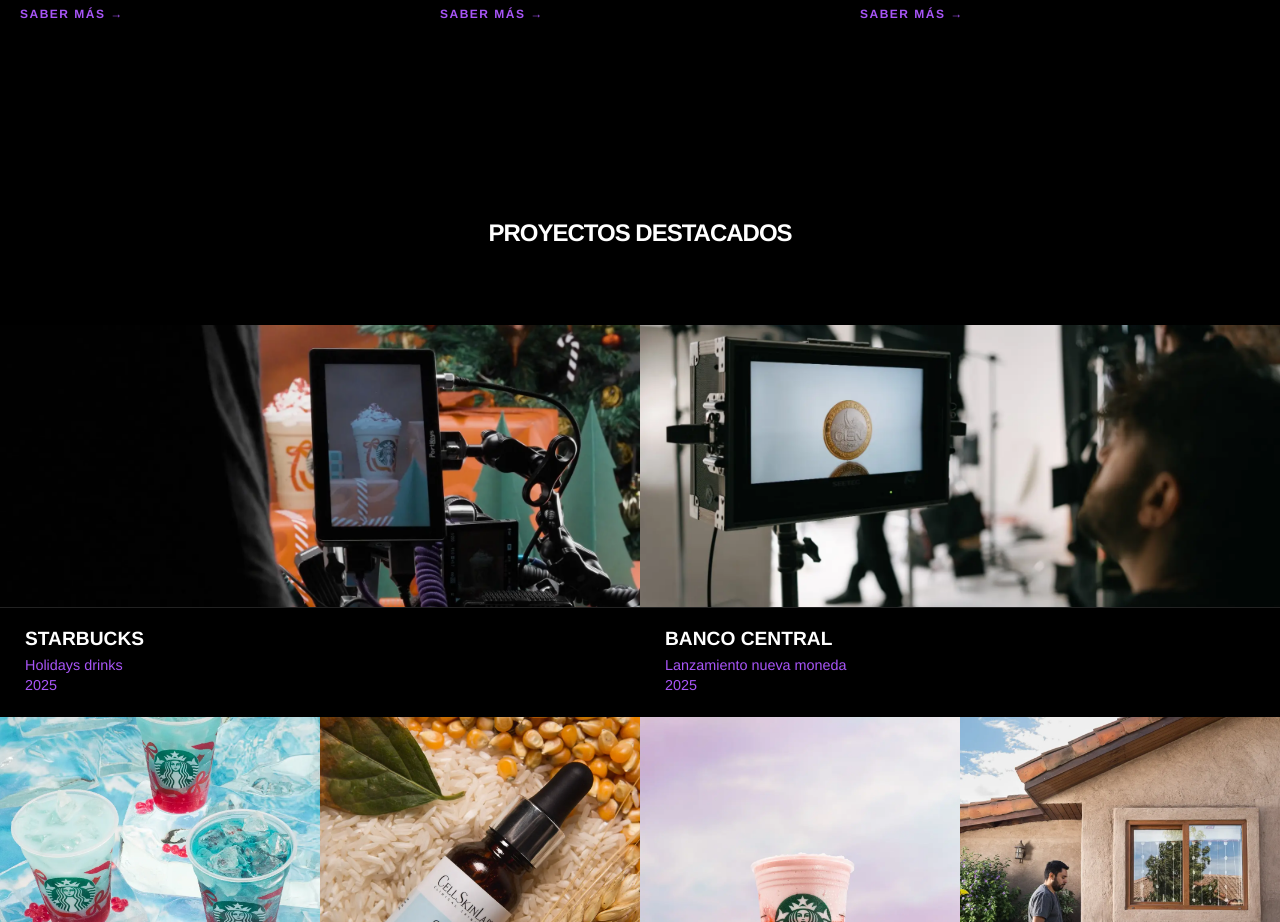
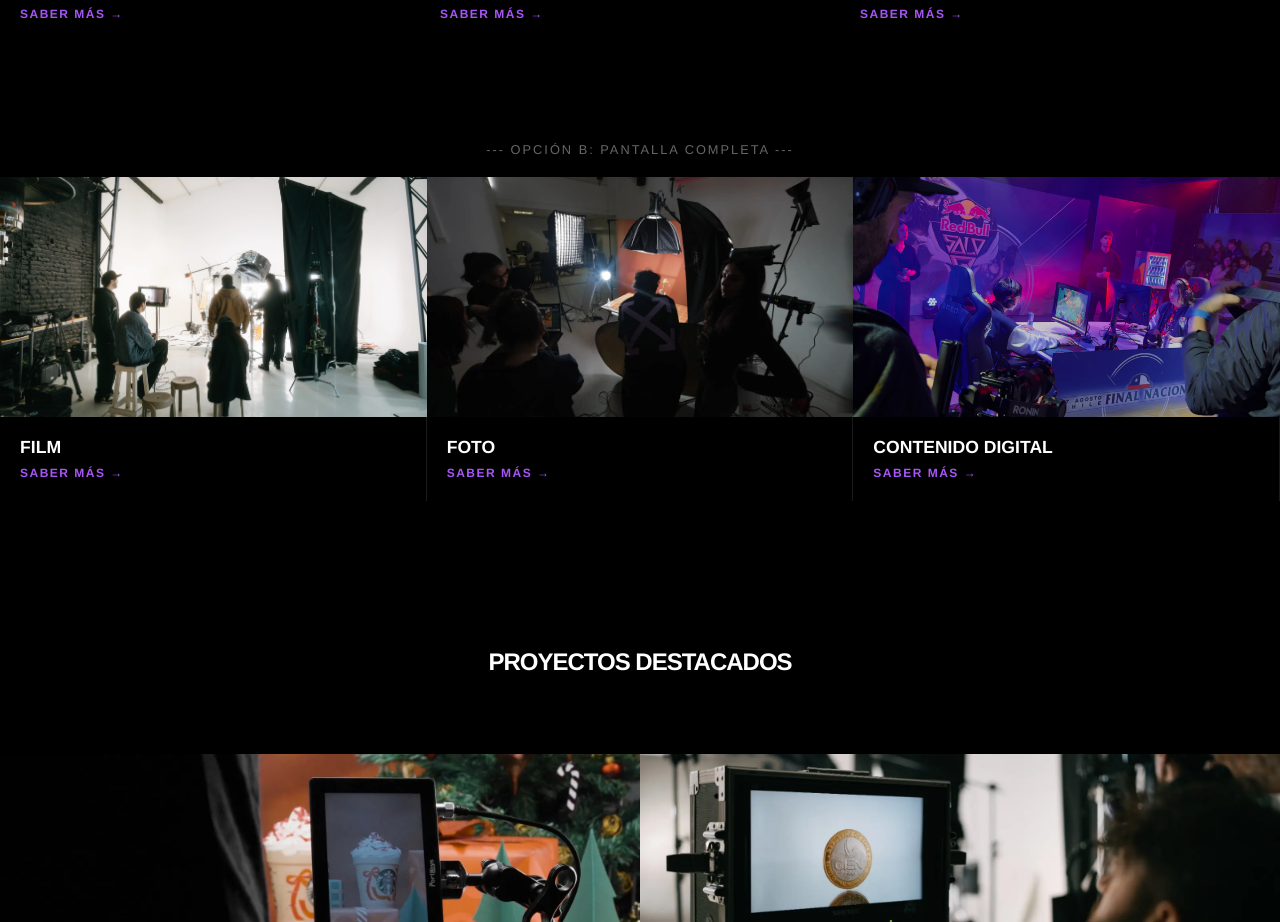
Before and after one commit to joaquingonzalezre/proyectowebapp, a Next.js app: page / in a window 1280 px wide. Shown: the part 2262-3184 px from the top of the page. Built offline with nearby package versions, Linux system fonts and the light colour scheme.

Commit message:
Ajuste  colores

```diff
--- a/src/app/globals.css
+++ b/src/app/globals.css
@@ -513,3 +513,84 @@
     aspect-ratio: 3 / 2; /* Un poco más cuadrado en móviles para que se vea mejor */
   }
 }
+/* ========================================= */
+/* --- VERSIÓN 2: SERVICIOS FULL WIDTH --- */
+/* ========================================= */
+
+.servicios-full-container {
+  background-color: black;
+  width: 100%;
+  padding: 0; /* Sin padding para que toque los bordes */
+  margin-bottom: 50px;
+  position: relative;
+  z-index: 15;
+}
+
+.servicios-full-grid {
+  display: grid;
+  /* 3 columnas exactas que se reparten el 100% de la pantalla */
+  grid-template-columns: 1fr 1fr 1fr;
+  gap: 0; /* CERO espacio entre fotos, estilo pared de ladrillos */
+  width: 100%;
+  margin: 0;
+}
+
+.servicio-item-full {
+  text-decoration: none;
+  display: flex;
+  flex-direction: column;
+  position: relative;
+  overflow: hidden;
+}
+
+/* Wrapper de la imagen: Recto y sin bordes */
+.servicio-img-full-wrapper {
+  width: 100%;
+  position: relative;
+  /* Aspect ratio panorámico, o puedes usar 'height: 30vw' si quieres altura fija */
+  aspect-ratio: 16 / 9;
+  background-color: #1a1a1a;
+  /* IMPORTANTE: Sin border-radius para que se vea como en Proyectos */
+  border-radius: 0;
+  transition: opacity 0.3s ease;
+}
+
+/* Efecto hover: Un poco de brillo al pasar el mouse */
+.servicio-item-full:hover .servicio-img-full-wrapper {
+  opacity: 0.9;
+}
+
+/* Información de texto (Abajo de la foto) */
+.servicio-info-full {
+  padding: 20px;
+  background-color: black; /* Fondo negro para el texto */
+  border-right: 1px solid #1a1a1a; /* Opcional: una línea sutil separadora */
+}
+
+.servicio-info-full h3 {
+  color: white;
+  font-size: 1.1rem;
+  font-weight: 700;
+  text-transform: uppercase;
+  margin-bottom: 5px;
+}
+
+/* Reutilizamos tu clase saber-mas, pero si necesitas ajustes específicos para esta sección: */
+.servicio-info-full .saber-mas {
+  font-size: 0.75rem;
+  color: #a855f7; /* Morado */
+  font-weight: 600;
+  letter-spacing: 1.5px;
+  text-transform: uppercase;
+}
+
+/* --- RESPONSIVE (MÓVIL) --- */
+@media (max-width: 768px) {
+  .servicios-full-grid {
+    grid-template-columns: 1fr; /* En celular se ponen una debajo de otra */
+  }
+  .servicio-info-full {
+    border-right: none;
+    border-bottom: 1px solid #1a1a1a;
+  }
+}
--- a/src/app/page.js
+++ b/src/app/page.js
@@ -237,6 +237,49 @@
             ))}
           </div>
         </section>
+        <div
+          style={{
+            padding: "20px",
+            color: "#666",
+            textAlign: "center",
+            textTransform: "uppercase",
+            letterSpacing: "2px",
+            fontSize: "0.8rem",
+          }}
+        >
+          --- OPCIÓN B: PANTALLA COMPLETA ---
+        </div>
+
+        <section className="servicios-full-container">
+          <div className="servicios-full-grid">
+            {servicios.map((servicio) => (
+              <Link
+                href={servicio.link}
+                key={servicio.id + "-full"}
+                className="servicio-item-full"
+              >
+                {/* Imagen sin bordes redondeados y ocupando todo el ancho */}
+                <div className="servicio-img-full-wrapper">
+                  <Image
+                    src={servicio.img}
+                    alt={servicio.titulo}
+                    fill
+                    sizes="(max-width: 768px) 100vw, 33vw"
+                    style={{ objectFit: "cover" }}
+                    className="servicio-next-image"
+                  />
+                </div>
+
+                {/* Texto abajo (igual que en proyectos) */}
+                <div className="servicio-info-full">
+                  <h3>{servicio.titulo}</h3>
+                  <span className="saber-mas">SABER MÁS &rarr;</span>
+                </div>
+              </Link>
+            ))}
+          </div>
+        </section>
+        {/* ============================================================ */}
 
         {/* === GALERÍA DE PROYECTOS === */}
         <section className="seccion-proyectos">
```
